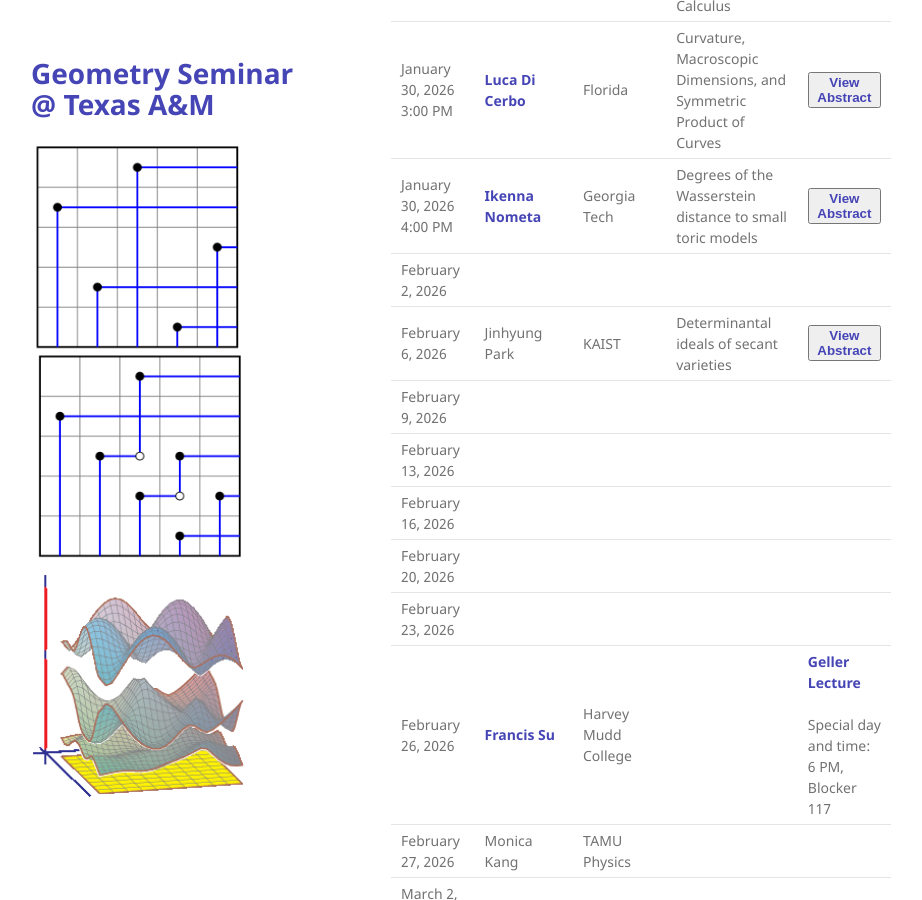
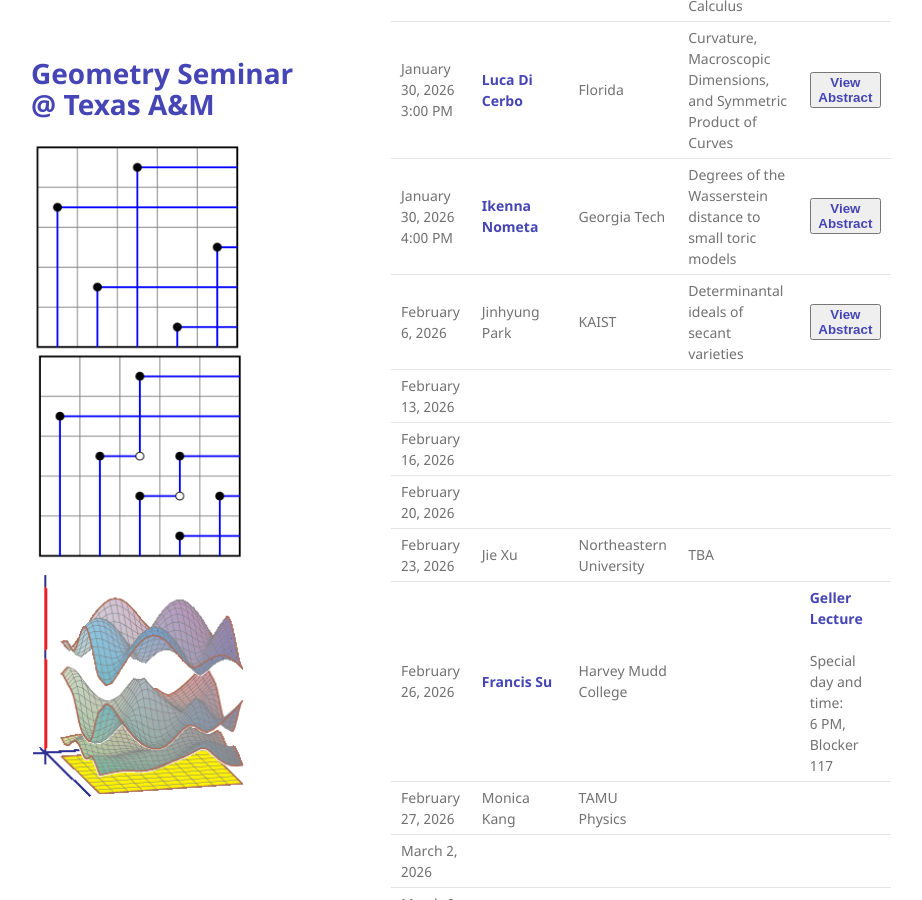
Before and after one commit to tamu-seminar/geometry, a Jekyll site: the page built from index.md, in a window 1280 px wide and 900 px high, scrolled down 465 px. Shown: the whole window, without its empty margins (179-1101 px from the left). Built offline with Jekyll 4.4.1, drawn with Linux system fonts in a browser that asks for light colours.

Commit message:
added 23 Feb

```diff
--- a/index.md
+++ b/index.md
@@ -29,13 +29,11 @@ The organizers are [Frank Sottile](https://franksottile.github.io/) and others.
 | January 23, 2026 | [Frank Sottile](https://franksottile.github.io/) |Texas A&M | Monodromy in the Osculating Schubert Calculus | <button type="button" class="abstract-link" onclick="showAbstract('Sottile')">View Abstract</button>  |
 | January 30, 2026 3:00 PM |[Luca Di Cerbo](https://people.clas.ufl.edu/ldicerbo/) | Florida |Curvature, Macroscopic Dimensions, and Symmetric Product of Curves |  <button type="button" class="abstract-link" onclick="showAbstract('DiCerbo')">View Abstract</button>|
 | January 30, 2026 4:00 PM|[Ikenna Nometa](https://www.ikennanometa.com/) | Georgia Tech | Degrees of the Wasserstein distance to small toric models| <button type="button" class="abstract-link" onclick="showAbstract('Nometa')">View Abstract</button> |
-| February 2, 2026 | | | | |
 | February 6, 2026 | Jinhyung Park | KAIST | Determinantal ideals of secant varieties |<button type="button" class="abstract-link" onclick="showAbstract('Park')">View Abstract</button>  |
-| February 9, 2026 | | | | |
 | February 13, 2026 | | | | |
 | February 16, 2026 | | | | |
 | February 20, 2026 | | | | |
-| February 23, 2026 | | | | |
+| February 23, 2026 |  Jie Xu | Northeastern University | TBA | |
 | February 26, 2026 | [Francis Su](https://www.francissu.com/) | Harvey Mudd College | | [Geller Lecture](https://sites.google.com/tamu.edu/geller-lecture-2026/home) <br><br> Special day and time: <br> 6 PM, Blocker 117 |
 | February 27, 2026 | Monica Kang| TAMU Physics| | |
 | March 2, 2026 | | | | |
```
